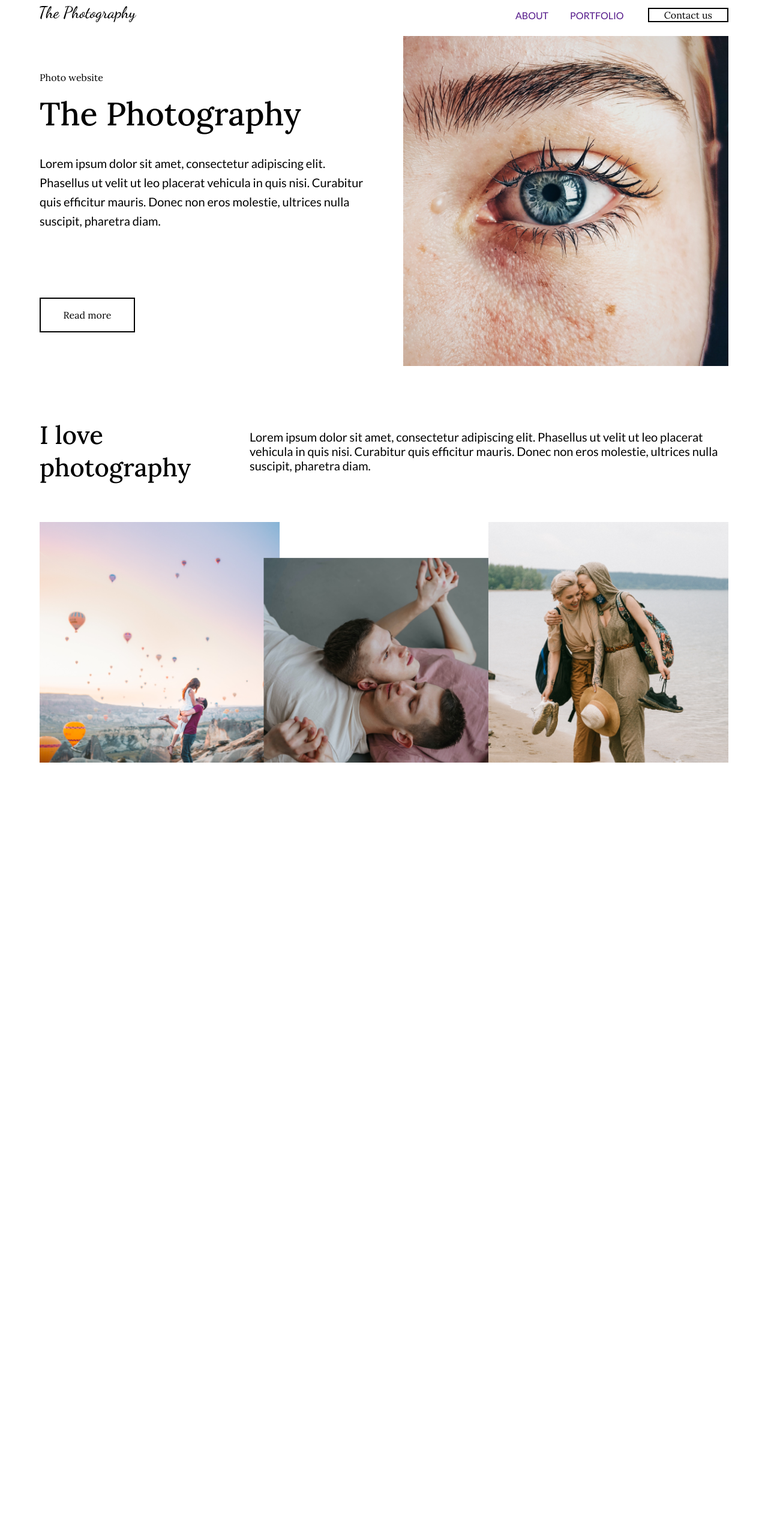
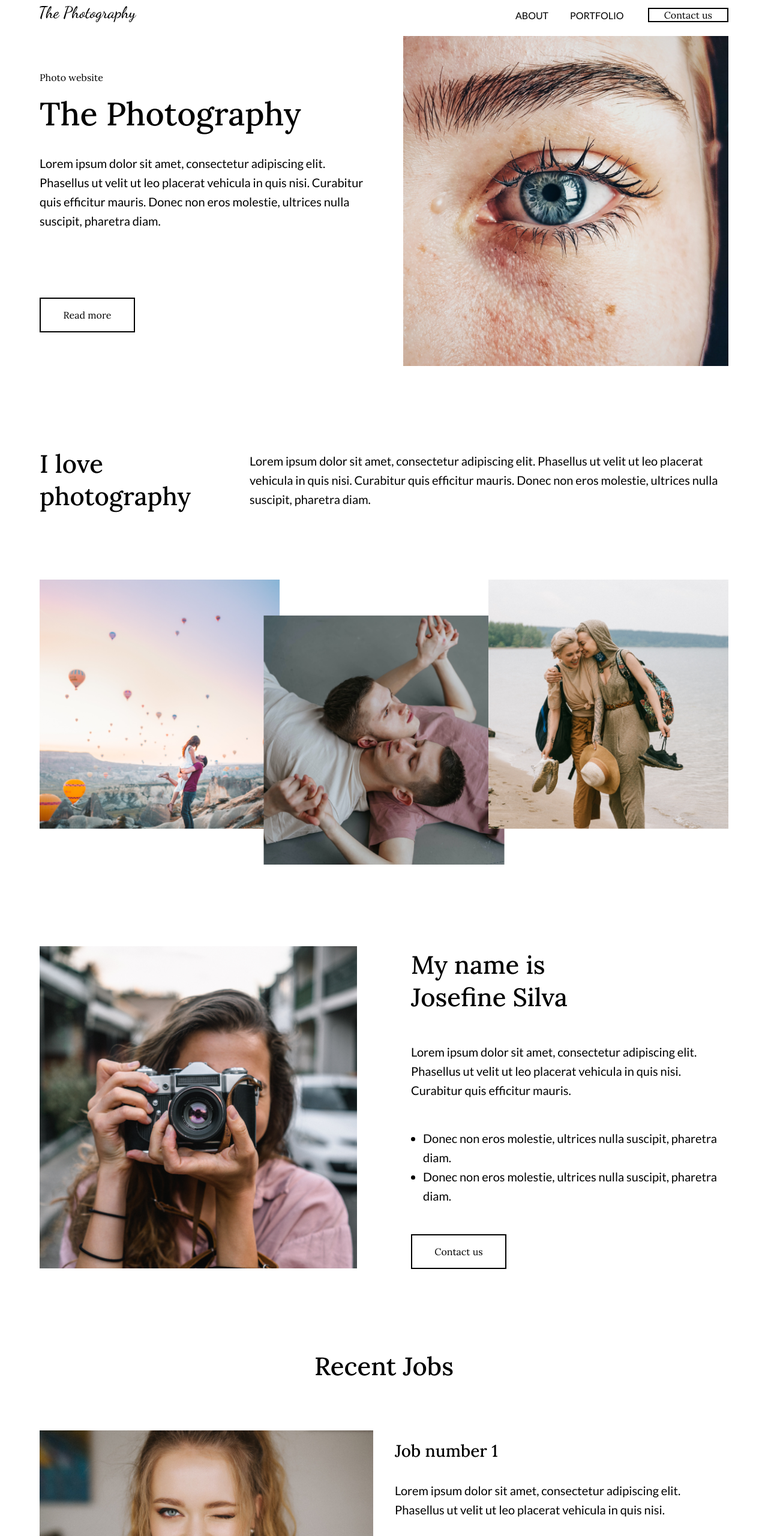
Before and after one commit to Cleberton-Barreto/Curso_HTML_CSS_new, a plain HTML site: page index.html in a window 1280 px wide. Shown: the top 2560 px of the page at 60% size. Before the commit the page ends 1359 px from the top, so only its background shows below. Drawn offline with Linux system fonts and the light colour scheme.

Commit message:
Curso HTML e CSS - Estilização das 4 sessões iniciais

```diff
--- a/css/reset.css
+++ b/css/reset.css
@@ -4,14 +4,19 @@
   box-sizing: border-box;
 }
 
+*:focus{
+  outline-width: 1px;
+  outline-style: solid;
+  outline-offset: 2px;
+  color: var(--white);
+}
+
+a{
+  color: unset;
+}
+
 html {
   scroll-behavior: smooth;
-}
-
-ul,
-ol,
-li {
-  list-style: none;
 }
 
 img {
@@ -35,8 +40,9 @@ img {
   gap: 40px;
 }
 
-.menu ul {
+header .menu ul {
   display: flex;
+  list-style: none;
   gap: 36px;
 }
 
--- a/css/sections.css
+++ b/css/sections.css
@@ -1,3 +1,4 @@
+/* SECTION 1 */
 #main-banner .flex-section {
   display: flex;
   align-items: center;
@@ -10,6 +11,7 @@
   width: 100%;
 }
 
+/* SECTION 2 */
 #main2-banner .bottom {
   display: flex;
   align-items: center;
@@ -22,3 +24,35 @@
   justify-content: space-between;
   gap: 98px;
 }
+
+/* SECTION 3 */
+#main3-banner .flex-section{
+    display: flex;
+    align-items: center;
+    justify-content: space-between;
+    gap: 90px;
+    list-style-type: disc;
+}
+
+#main3-banner .tittle{
+    width: 261px;
+    height: 108px
+}
+
+#main3-banner .flex-section .left,
+#main3-banner .flex-section .right{
+  width: 100%;
+}
+
+#main3-banner ul{
+  padding: 0 0 0 20px;
+  gap: 90px;
+}
+
+/* SECTION 4 */
+#main4-banner .flex-section{
+  display: flex;
+  align-items: center;
+  justify-content: space-between;
+  gap: 36px;
+}
--- a/css/typography.css
+++ b/css/typography.css
@@ -61,7 +61,7 @@
 }
 
 .m-top4{
-    margin-top: 4rem;
+    margin-top: 7rem;
 }
 
 .m-bottom1{
@@ -177,10 +177,13 @@
   }
 
   @media (max-width: 850px) {
-    #main-banner .flex-section {
+    #main-banner .flex-section,
+    #main3-banner .flex-section{
       flex-direction: column;
     }
-    #main-banner .flex-section .right {
+
+    #main-banner .flex-section .right,
+    #main3-banner .flex-section .left{
       display: flex;
       justify-content: center;
     }
@@ -193,7 +196,16 @@
   }
 
   @media (max-width: 400px) {
-    #main-banner .flex-section .left .btn{
+    #main-banner .flex-section .btn,
+    #main3-banner .flex-section .btn{
       width: 100%;
     }
   }
+
+@media(max-width: 850px){
+  #main4-banner .flex-section{
+    flex-direction: column-reverse;
+    display: flex;
+
+  }
+}
--- a/index.html
+++ b/index.html
@@ -17,7 +17,7 @@
     <header>
       <div class="container">
         <div class="flex-grid">
-          <a href="">
+          <a href="./#">
             <img
               src="./assets/The Photography.svg"
               alt="Logo The Photography"
@@ -26,10 +26,10 @@
           <nav class="menu">
             <ul>
               <li>
-                <a href="">ABOUT</a>
+                <a href="./#">ABOUT</a>
               </li>
               <li>
-                <a href="">PORTFOLIO</a>
+                <a href="./#">PORTFOLIO</a>
               </li>
             </ul>
             <button class="btn">Contact us</button>
@@ -69,29 +69,97 @@
       <div class="container">
         <div class="flex-section">
           <div class="top m-top4">
-
             <div class="tittle">
-              <h2 class="tittle-style h2">I love photography</h2>
+              <h2 class="tittle-style h2" tabindex="0">I love photography</h2>
             </div>
 
-
             <div class="paragraph">
-              <p class="tittle-style h5">
-                Lorem ipsum dolor sit amet, consectetur adipiscing elit. Phasellus
-                ut velit ut leo placerat vehicula in quis nisi. Curabitur quis
-                efficitur mauris. Donec non eros molestie, ultrices nulla
-                suscipit, pharetra diam.
+              <p class="tittle-style h5 line-heigth">
+                Lorem ipsum dolor sit amet, consectetur adipiscing elit.
+                Phasellus ut velit ut leo placerat vehicula in quis nisi.
+                Curabitur quis efficitur mauris. Donec non eros molestie,
+                ultrices nulla suscipit, pharetra diam.
               </p>
             </div>
+          </div>
+
+          <div class="bottom m-top4">
+            <div class="img-left">
+              <img src="./assets/Mosaico.png" alt="Mosaico com tres fotos" />
+            </div>
+          </div>
+        </div>
+      </div>
+    </section>
+
+    <section id="main3-banner">
+      <div class="container">
+        <div class="flex-section m-top4">
+          <div class="left">
+            <img
+              src="./assets/Mulher tirando foto.png"
+              alt="Mulher tirando foto"
+            />
+          </div>
+
+          <div class="right">
+            <h2 class="tittle-style h2 tittle" tabindex="0">My name is Josefine Silva</h2>
+
+            <p class="tittle-style h5 m-top3 line-heigth">
+              Lorem ipsum dolor sit amet, consectetur adipiscing elit. Phasellus
+              ut velit ut leo placerat vehicula in quis nisi. Curabitur quis
+              efficitur mauris.
+            </p>
+
+            <ul class="tittle-style h5 m-top3 line-heigth">
+              <li>
+                Donec non eros molestie, ultrices nulla suscipit, pharetra diam.
+              </li>
+              <li>
+                Donec non eros molestie, ultrices nulla suscipit, pharetra diam.
+              </li>
+            </ul>
+
+            <button class="btn big m-top3">Contact us</button>
+          </div>
+        </div>
+      </div>
+    </section>
+
+    <section id="main4-banner">
+      <div class="container">
+        <div class="tittle tittle-style center m-top4">
+          <h1 class="tittle-style h2 m-bottom4">Recent Jobs</h1>
+        </div>
+
+        <div class="flex-section">
+          <div class="left">
+            <img
+              src="./assets/Mulher de terno.png"
+              alt="Mulher de terno"
+            />
+            <h2 class="tittle-style h3 m-top2" tabindex="0">Job number 2</h2>
+
+            <p class="tittle-style h5 line-heigth m-top2">
+              Lorem ipsum dolor sit amet, consectetur adipiscing elit. Phasellus
+              ut velit ut leo placerat vehicula in quis nisi.
+            </p>
 
           </div>
 
-          <div class="bottom m-top4">
+          <div class="right">
+            <h2 class="tittle-style h3 m-top2" tabindex="0">Job number 1</h2>
 
-            <div class="img-left">
-              <img src="./assets/Mosaico.png" alt="Mosaico com tres fotos">
-            </div>
+            <p class="tittle-style h5 line-heigth m-top2">
+              Lorem ipsum dolor sit amet, consectetur adipiscing elit. Phasellus
+              ut velit ut leo placerat vehicula in quis nisi.
+            </p>
 
+            <img
+              class="m-top2"
+              src="./assets/Mulher no escuro com gliter.png"
+              alt="Mulher no escuro com gliter"
+            />
           </div>
         </div>
       </div>
```
Also changed, not shown: assets/Mulher de terno.png (added), assets/Mulher no escuro com gliter.png (added), assets/Mulher tirando foto.png (added).
